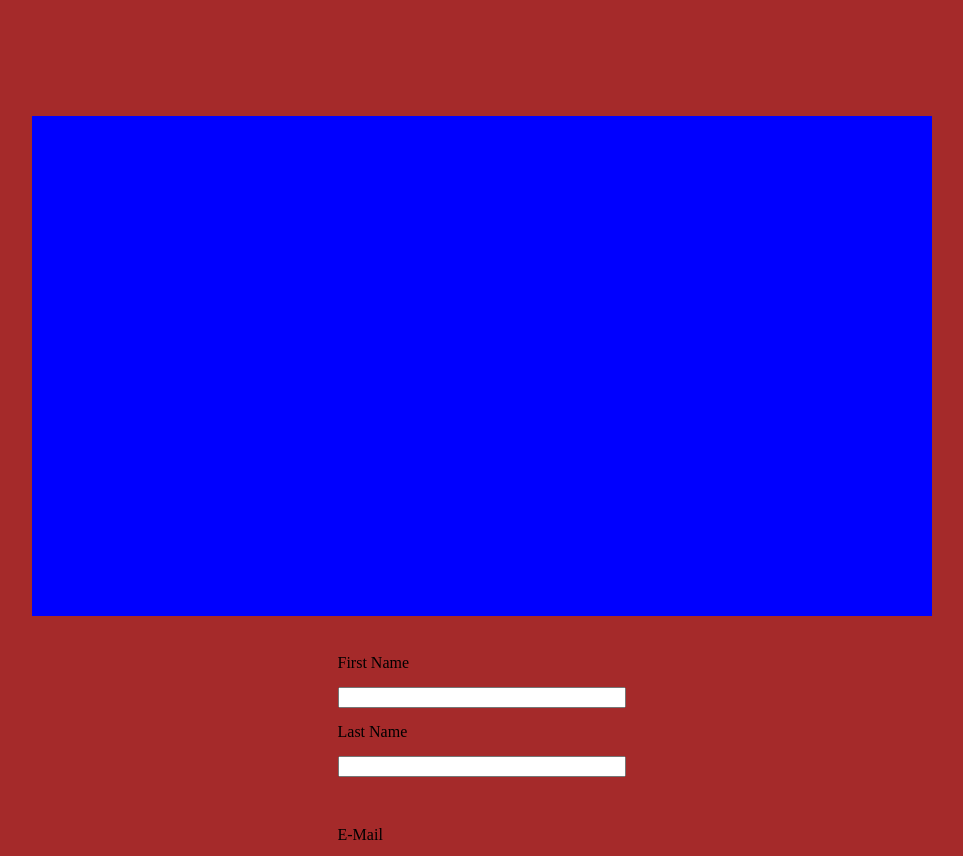
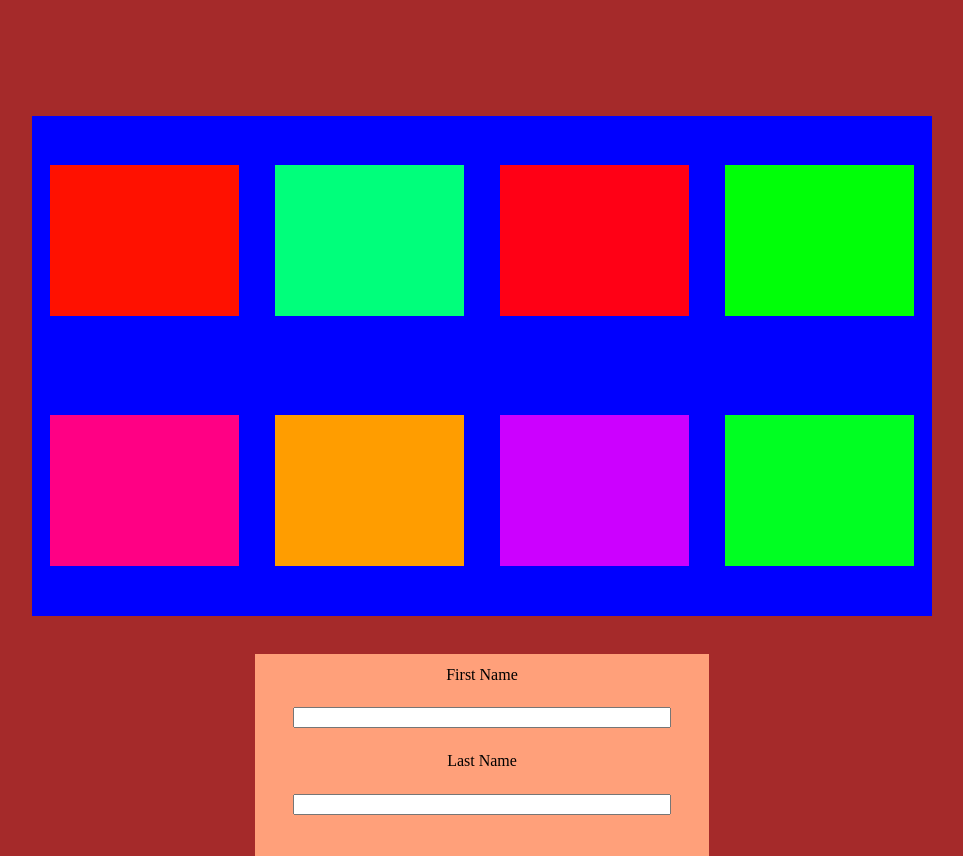
Before and after one commit to michaelwhendrix/picasso-painting, a plain HTML site: page index.html in a window 1280 px wide. Shown: the part 69-925 px from the top of the page, without its empty margins (158-1121 px from the left). Drawn offline with Linux system fonts and the light colour scheme.

Commit message:
Developing and styling shapes on canvas

```diff
--- a/index.html
+++ b/index.html
@@ -9,7 +9,16 @@
         <h1>Painting One</h1>
     </header>
     <main>
-        <div id="canvas"></div>
+        <div id="canvas">
+            <div></div>
+            <div></div>
+            <div></div>
+            <div></div>
+            <div></div>
+            <div></div>
+            <div></div>
+            <div></div>
+        </div>
     </main>
     <footer>
         <form action="./welcome.html">
@@ -22,7 +31,7 @@
             <input type="email" name="email"/>
             </div>
             <br/>
-            <input type="submit" value="Sign Up" style="height: 1cm; width: 5cm; margin: 10px 40px 10px 60px;"/>
+            <input type="submit" value="Sign Up" style="height: 1cm; width: 5cm; margin: 25%;"/>
         </form>
     </footer>
 </body>
--- a/styles.css
+++ b/styles.css
@@ -10,19 +10,71 @@ header {
     height: 20%;
 }
 #canvas {
+    display: flex;
+    flex-flow: row wrap;
+    flex-wrap: wrap;
+    justify-content: space-around;
+    align-items: center;
     height: 500px;
     width: 900px;
     background-color: blue;
 }
+#input-style {
+    display: flex;
+    flex-direction: column;
+    justify-content:space-around;
+    align-items: center;
+    height: 8cm;
+    width: 12cm;
+    background-color: lightsalmon;
+}
+input {
+    width: 10cm;
+}
+div:nth-child(1) {
+    height: 4cm;
+    width: 5cm;
+    background-color:rgb(255, 17, 0);
+}
+div:nth-child(2) {
+    height: 4cm;
+    width: 5cm;
+    background-color:rgb(0, 255, 123);
+}
+div:nth-child(3) {
+    height: 4cm;
+    width: 5cm;
+    background-color:rgb(255, 0, 21);
+}
+div:nth-child(4) {
+    height: 4cm;
+    width: 5cm;
+    background-color:rgb(0, 255, 8);
+}
+div:nth-child(5) {
+    height: 4cm;
+    width: 5cm;
+    background-color:rgb(255, 0, 132);
+}
+div:nth-child(6) {
+    height: 4cm;
+    width: 5cm;
+    background-color:rgb(255, 157, 0);
+}
+div:nth-child(7) {
+    height: 4cm;
+    width: 5cm;
+    background-color:rgb(204, 0, 255);
+}
+div:nth-child(8) {
+    height: 4cm;
+    width: 5cm;
+    background-color:rgb(0, 255, 34);
+}
+
 footer {
     margin-top: 1cm;
     height: 40%;
-}
-#input-style {
-    display: flex;
-    flex-direction: column;
-    justify-content: space-between;
-    height: 6cm;
 }
 @media screen and (max-width:1024px){
     body {
```
